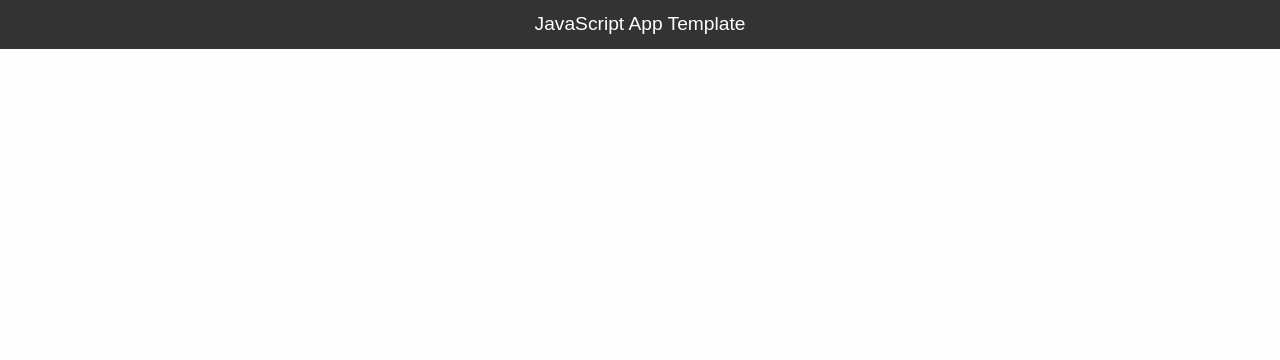
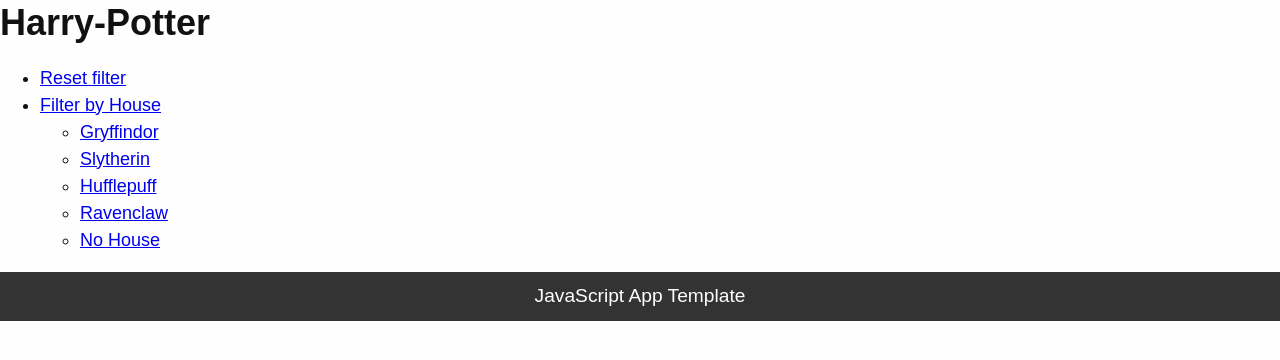
Before and after one commit to Morten-Moeller/Harry-Potter-JS, a website built with Vite: page src/index.html in a window 1280 px wide. Built offline with nearby package versions, Linux system fonts and the light colour scheme.

Commit message:
Add basic HTML-structure

```diff
--- a/src/index.html
+++ b/src/index.html
@@ -3,10 +3,35 @@
   <head>
     <meta charset="UTF-8" />
     <meta name="viewport" content="width=device-width, initial-scale=1.0" />
-    <title>JavaScript App Template</title>
+    <title>Harry-Potter-API-Characters</title>
     <link rel="icon" type="image/png" href="assets/favicon.png" />
     <link rel="stylesheet" href="./styles/global.css" />
     <script defer type="module" src="./index.js"></script>
   </head>
-  <body></body>
+  <body>
+    <header class="app-header">
+      <h1 data-header>Harry-Potter</h1>
+    </header>
+
+    <main data-main class="app-main"></main>
+
+    <nav>
+      <div data-nav-mobile class="nav-mobile">
+        <a id="nav-mobile__toggle" href="#!"><span></span></a>
+      </div>
+      <ul class="nav-mobile__list">
+        <li><a href="#!">Reset filter</a></li>
+        <li>
+          <a href="#!">Filter by House</a>
+          <ul class="nav-mobile__dropdown">
+            <li><a href="#!">Gryffindor</a></li>
+            <li><a href="#!">Slytherin</a></li>
+            <li><a href="#!">Hufflepuff</a></li>
+            <li><a href="#!">Ravenclaw</a></li>
+            <li><a href="#!">No House</a></li>
+          </ul>
+        </li>
+      </ul>
+    </nav>
+  </body>
 </html>
```
Also changed, not shown: package.json (+16 -7 lines), 1 other file.
